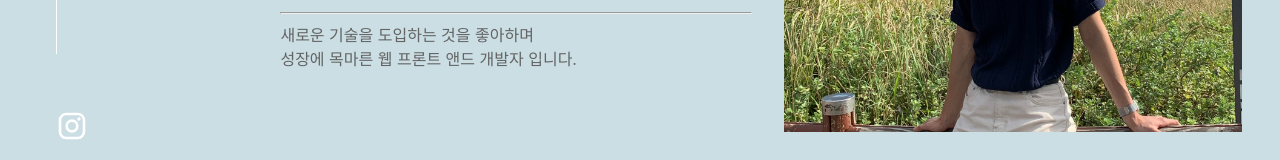
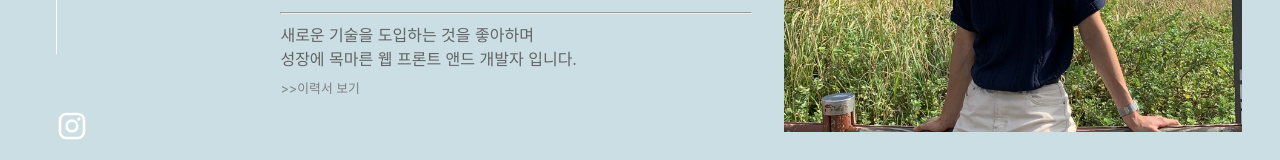
Before and after one commit to LeeSeungjae00/sj_portfoilo, a React (Create React App) app: page / in a window 1280 px wide. Shown: the part 504-664 px from the top of the page. Built offline with nearby package versions, Linux system fonts and the light colour scheme; the HTML template or start-up script is replaced by a standard one; a web font is replaced by a local one.

Commit message:
add resume link

```diff
--- a/src/components/main/Main.jsx
+++ b/src/components/main/Main.jsx
@@ -1,4 +1,4 @@
-import React, { useState } from 'react'
+import React from 'react'
 import style from './Main.module.css'
 import InstagramIcon from '@mui/icons-material/Instagram';
 import Facebook from '@mui/icons-material/Facebook';
@@ -56,6 +56,7 @@ export default function Main() {
                             <hr></hr>
                             <div className={style.subText}>새로운 기술을 도입하는 것을 좋아하며</div>
                             <div className={style.subText}>성장에 목마른 웹 프론트 앤드 개발자 입니다.</div>
+                            <a className={style.resumeLink} href="leesjResume.pdf">{`>>이력서 보기`}</a>
                         </div>
                         <div className={style.imgLap}>
                             <img className={style.myPicture} src="IMG_0117.JPG" alt="my_picture" />
--- a/src/components/main/Main.module.css
+++ b/src/components/main/Main.module.css
@@ -74,6 +74,18 @@
     color: #646464;
 }
 
+.resumeLink{
+    display: block;
+    text-align: initial;
+    text-decoration: none;
+    font-size: 0.8rem;
+    color: gray;
+    padding-top: 0.5rem;
+}
+
+.resumeLink:hover{
+    color: cornflowerblue;
+}
 @media screen and (max-width:1024px) {
     /* 타블렛 */
     .mainPage {
@@ -90,6 +102,10 @@
         padding-left: 1rem;
     }
     .subText{
+        padding-left: 1rem;
+    }
+
+    .resumeLink{
         padding-left: 1rem;
     }
 
```
Also changed, not shown: 1 other file (tests, documents, lock files or other folders).
